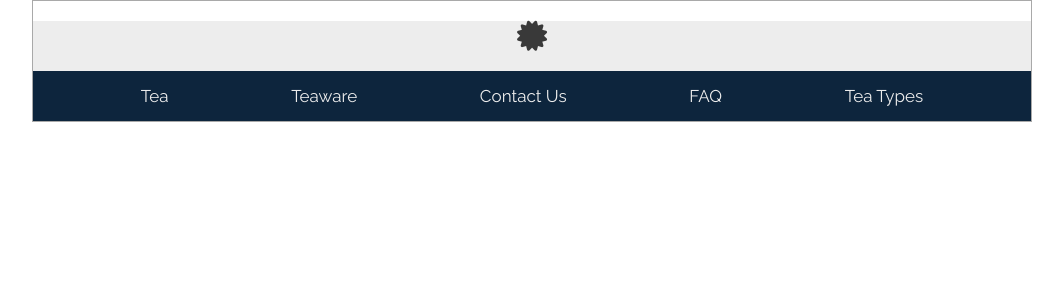
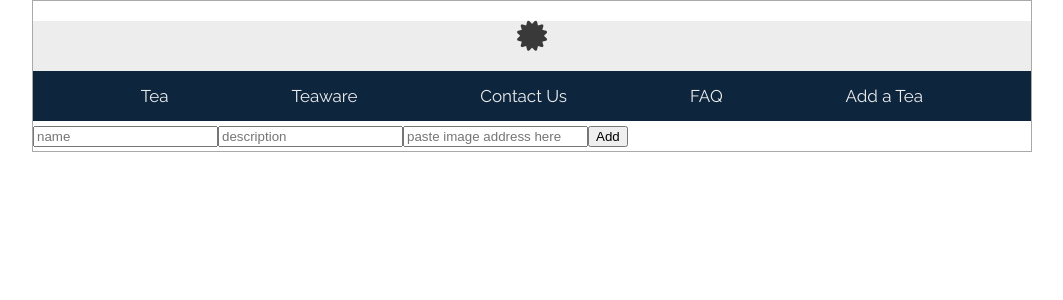
Before and after one commit to MichaelCheco/tea-website, a React (Create React App) app in the folder tea/: page /add in a window 1280 px wide. Shown: the top 300 px of the page, without its empty margins (108-1171 px from the left). Built offline with nearby package versions, Linux system fonts and the light colour scheme; no server answers.

Commit message:
Can now add new teas

```diff
--- a/tea/src/App.js
+++ b/tea/src/App.js
@@ -9,7 +9,7 @@ import Home from "./components/Home";
 import Contact from "./components/Contact";
 import FAQ from "./components/FAQ";
 import Teaware from "./components/Teaware";
-import TeaTypes from "./components/TeaTypes";
+import AddTea from "./components/AddTea";
 import Tea from "./components/Tea";
 
 const theme = {
@@ -60,7 +60,7 @@ class App extends Component {
             <Route path="/contact" render={props => <Contact {...props} />} />
             <Route path="/faq" render={props => <FAQ {...props} />} />
             <Route path="/teaware" render={props => <Teaware {...props} />} />
-            <Route path="/types" render={props => <TeaTypes {...props} />} />
+            <Route path="/add" render={props => <AddTea {...props} />} />
           </TeaProvider>
         </ThemeProvider>
       </div>
--- /dev/null
+++ b/tea/src/components/AddTea.js
@@ -0,0 +1,36 @@
+import React from 'react';
+import { Context } from "../contexts/TeaContext"
+const AddTea = () => (
+    <Context.Consumer>
+        {data => {
+            return (
+                <form onSubmit={data.actions.addTea}>
+                <input
+                type="text"
+                name="name"
+                placeholder="name"
+                value={data.state.name}
+                onChange={data.actions.handleChange}
+                />
+                <input
+                type="text"
+                name="description"
+                placeholder="description"
+                value={data.state.description}
+                onChange={data.actions.handleChange}
+                />
+                <input
+                type="text"
+                name="message"
+                placeholder="paste image address here"
+                value={data.state.message}
+                onChange={data.actions.handleChange}
+                />
+                <button type="submit" onClick={data.actions.addTea}>{data.state.toggle ? "Success!" : "Add"}</button>
+                </form>
+            )
+        }}
+    </Context.Consumer>
+)
+
+export default AddTea;
--- a/tea/src/components/Nav.js
+++ b/tea/src/components/Nav.js
@@ -44,7 +44,7 @@ const Nav = () => (
         <Link to='/teaware'><ATags>Teaware</ATags></Link>
         <Link to='/contact'><ATags>Contact Us</ATags></Link>
         <Link to='/faq'><ATags>FAQ</ATags></Link>
-        <Link to='/types'><ATags>Tea Types</ATags></Link>
+        <Link to='/add'><ATags>Add a Tea</ATags></Link>
     </NavLinks>
     </NavWrapper>
 )
--- a/tea/src/components/TeaTypes.js
+++ /dev/null
@@ -1,7 +0,0 @@
-import React from 'react';
-
-const TeaTypes = () => {
-    return (  'hiiii');
-}
-
-export default TeaTypes;
--- a/tea/src/components/Teas.js
+++ b/tea/src/components/Teas.js
@@ -5,7 +5,6 @@ import PropTypes from 'prop-types';
 
 import styled, { keyframes } from "styled-components";
 const TeaWrapper = styled.div`
- border: 1px solid red;
  display: flex;
  flex-flow: row wrap;
 `
--- a/tea/src/contexts/TeaContext.js
+++ b/tea/src/contexts/TeaContext.js
@@ -10,8 +10,9 @@ class TeaProvider extends Component {
             teas: [],
             tea: '',
             description: '',
-            image: '',
-            activeItem: null
+            message: '',
+            activeItem: null,
+            toggle: false
         }
     }
 
@@ -34,10 +35,26 @@ class TeaProvider extends Component {
        this.getItemById(item.id)
 
       }
+      handleChange = e => {
+          this.setState({[e.target.name]: e.target.value})
+      }
+      addTea = e => {
+          e.preventDefault()
+        const info = {
+            name: this.state.name,
+            description: this.state.description,
+            message: this.state.message
+          }
+        axios.post('http://localhost:9000/api/teas', info)
+        .then(res => console.log(res))
+        .catch(err => console.log(err))
+        this.setState({toggle: !this.state.toggle})
+        setTimeout(() => this.setState({toggle: false}), 1000)
+      }
 
     render() {
         return (
-            <Context.Provider value={{state: this.state, actions: {getItem: this.getItemById, routeToItem: this.routeToItem}}}>
+            <Context.Provider value={{state: this.state, actions: {addTea: this.addTea, handleChange: this.handleChange}}}>
                 {this.props.children}
             </Context.Provider>
         )
```
